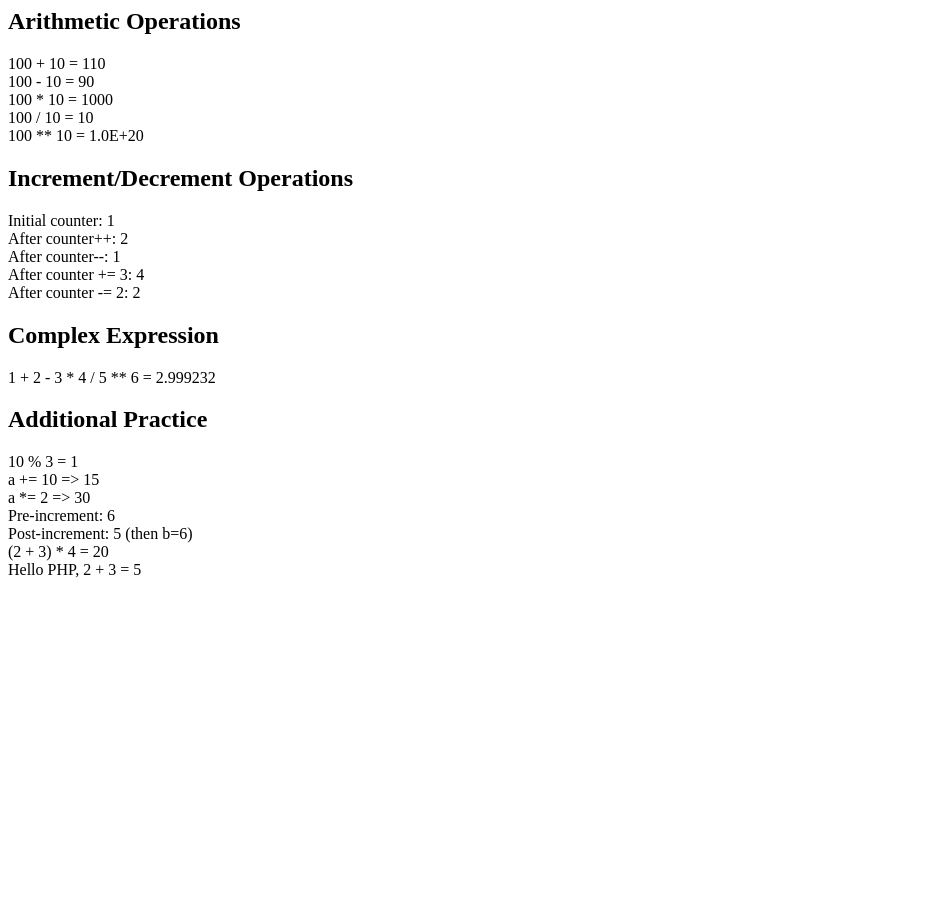
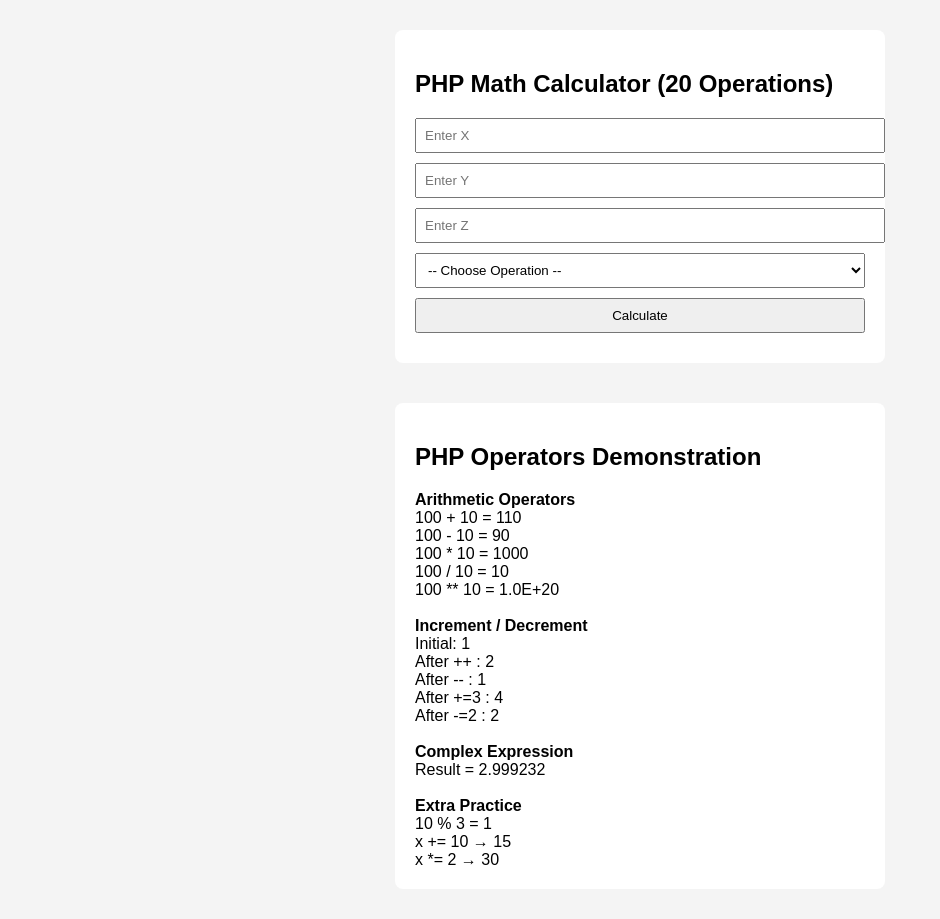
Before and after one commit to Kenenisaboru/starting-new-programming-, a PHP site: page /day2/Arthm.php in a window 1280 px wide. Shown: the whole page, without its empty margins (0-940 px from the left). Before the commit the page ends 578 px from the top, so only its background shows below. Run offline with PHP 8.4, Linux system fonts and the light colour scheme.

Commit message:
Update Arthm.php calculator and operators demo

```diff
--- a/day2/Arthm.php
+++ b/day2/Arthm.php
@@ -1,73 +1,159 @@
 <?php
-// ==========================================
-// PHP Operators: Arithmetic, Assignment, Increment/Decrement
-// ==========================================
+// ===============================
+// CALCULATOR LOGIC
+// ===============================
+$result = "";
 
-// Variables
-$x = 100;
-$y = 10;
+if ($_SERVER["REQUEST_METHOD"] == "POST") {
+    $x = $_POST["x"];
+    $y = $_POST["y"];
+    $z = $_POST["z"];
+    $op = $_POST["op"];
 
-// Arithmetic Operators
-echo "<h2>Arithmetic Operations</h2>";
-echo "$x + $y = " . ($x + $y) . "<br>";
-echo "$x - $y = " . ($x - $y) . "<br>";
-echo "$x * $y = " . ($x * $y) . "<br>";
-echo "$x / $y = " . ($x / $y) . "<br>";
-echo "$x ** $y = " . ($x ** $y) . "<br>"; // Exponentiation
+    switch ($op) {
+        case "min2": $result = min($x, $y); break;
+        case "max2": $result = max($x, $y); break;
+        case "sum": $result = $x + $y; break;
+        case "sub": $result = $x - $y; break;
+        case "mul": $result = $x * $y; break;
+        case "div": $result = ($y != 0) ? $x / $y : "Cannot divide by zero"; break;
+        case "mod": $result = $x % $y; break;
+        case "pow": $result = pow($x, $y); break;
+        case "sqrt": $result = sqrt($x); break;
+        case "abs": $result = abs($x); break;
+        case "round": $result = round($x); break;
+        case "floor": $result = floor($x); break;
+        case "ceil": $result = ceil($x); break;
+        case "avg2": $result = ($x + $y) / 2; break;
+        case "even": $result = ($x % 2 == 0) ? "Even" : "Odd"; break;
+        case "big2": $result = ($x > $y) ? $x : $y; break;
+        case "min3": $result = min($x, $y, $z); break;
+        case "max3": $result = max($x, $y, $z); break;
+        case "rand": $result = rand($x, $y); break;
+        case "sum3": $result = $x + $y + $z; break;
+    }
+}
+?>
 
-// ==========================================
-// Increment / Decrement Operators
-// ==========================================
-$counter = 1;
-echo "<h2>Increment/Decrement Operations</h2>";
-echo "Initial counter: $counter<br>";
+<!DOCTYPE html>
+<html lang="en">
+<head>
+    <meta charset="UTF-8">
+    <title>PHP Math Practice – Pro Version</title>
+    <style>
+        body {
+            font-family: Arial;
+            background: #f4f4f4;
+        }
+        .box {
+            width: 450px;
+            margin: 30px auto;
+            background: white;
+            padding: 20px;
+            border-radius: 8px;
+        }
+        input, select, button {
+            width: 100%;
+            margin-bottom: 10px;
+            padding: 8px;
+        }
+        .result {
+            margin-top: 15px;
+            font-weight: bold;
+            color: green;
+        }
+        .section {
+            margin-top: 40px;
+        }
+    </style>
+</head>
+<body>
 
-$counter++; // Post-increment
-echo "After counter++: $counter<br>";
+<!-- ===============================
+     CALCULATOR SECTION
+================================ -->
+<div class="box">
+    <h2>PHP Math Calculator (20 Operations)</h2>
 
-$counter--; // Post-decrement
-echo "After counter--: $counter<br>";
+    <form method="post">
+        <input type="number" step="any" name="x" placeholder="Enter X" required>
+        <input type="number" step="any" name="y" placeholder="Enter Y">
+        <input type="number" step="any" name="z" placeholder="Enter Z">
 
-$counter += 3; // Add 3
-echo "After counter += 3: $counter<br>";
+        <select name="op" required>
+            <option value="">-- Choose Operation --</option>
+            <option value="min2">Min (x, y)</option>
+            <option value="max2">Max (x, y)</option>
+            <option value="sum">Sum</option>
+            <option value="sub">Subtract</option>
+            <option value="mul">Multiply</option>
+            <option value="div">Divide</option>
+            <option value="mod">Modulus</option>
+            <option value="pow">Power</option>
+            <option value="sqrt">Square Root</option>
+            <option value="abs">Absolute</option>
+            <option value="round">Round</option>
+            <option value="floor">Floor</option>
+            <option value="ceil">Ceil</option>
+            <option value="avg2">Average</option>
+            <option value="even">Even / Odd</option>
+            <option value="big2">Bigger</option>
+            <option value="min3">Min (3 values)</option>
+            <option value="max3">Max (3 values)</option>
+            <option value="rand">Random</option>
+            <option value="sum3">Sum (3 values)</option>
+        </select>
 
-$counter -= 2; // Subtract 2
-echo "After counter -= 2: $counter<br>";
+        <button type="submit">Calculate</button>
+    </form>
 
-// ==========================================
-// Complex Arithmetic Expression
-// ==========================================
-$total = 1 + 2 - 3 * 4 / 5 ** 6; // Order of operations applied
-echo "<h2>Complex Expression</h2>";
-echo "1 + 2 - 3 * 4 / 5 ** 6 = $total<br>";
+    <?php if ($result !== ""): ?>
+        <div class="result">Result: <?= $result ?></div>
+    <?php endif; ?>
+</div>
 
-// ==========================================
-// Extra Pro Exercises
-// ==========================================
+<!-- ===============================
+     PHP OPERATORS DEMO
+================================ -->
+<div class="box section">
+    <h2>PHP Operators Demonstration</h2>
 
-echo "<h2>Additional Practice</h2>";
+    <?php
+    $a = 100;
+    $b = 10;
 
-// 1. Modulus operator
-echo "10 % 3 = " . (10 % 3) . "<br>";
+    echo "<strong>Arithmetic Operators</strong><br>";
+    echo "$a + $b = " . ($a + $b) . "<br>";
+    echo "$a - $b = " . ($a - $b) . "<br>";
+    echo "$a * $b = " . ($a * $b) . "<br>";
+    echo "$a / $b = " . ($a / $b) . "<br>";
+    echo "$a ** $b = " . ($a ** $b) . "<br><br>";
 
-// 2. Combined arithmetic and assignment
-$a = 5;
-$a += 10; // $a = $a + 10
-echo "a += 10 => $a<br>";
-$a *= 2;  // $a = $a * 2
-echo "a *= 2 => $a<br>";
+    echo "<strong>Increment / Decrement</strong><br>";
+    $counter = 1;
+    echo "Initial: $counter<br>";
+    $counter++;
+    echo "After ++ : $counter<br>";
+    $counter--;
+    echo "After -- : $counter<br>";
+    $counter += 3;
+    echo "After +=3 : $counter<br>";
+    $counter -= 2;
+    echo "After -=2 : $counter<br><br>";
 
-// 3. Pre-increment vs Post-increment
-$b = 5;
-echo "Pre-increment: " . (++$b) . "<br>"; // increment first
-$b = 5;
-echo "Post-increment: " . ($b++) . " (then b=$b)<br>"; // increment after
+    echo "<strong>Complex Expression</strong><br>";
+    $total = 1 + 2 - 3 * 4 / 5 ** 6;
+    echo "Result = $total<br><br>";
 
-// 4. Using parentheses to control precedence
-$expr = (2 + 3) * 4;
-echo "(2 + 3) * 4 = $expr<br>";
+    echo "<strong>Extra Practice</strong><br>";
+    echo "10 % 3 = " . (10 % 3) . "<br>";
+    $x = 5;
+    $x += 10;
+    echo "x += 10 → $x<br>";
+    $x *= 2;
+    echo "x *= 2 → $x<br>";
+    ?>
+</div>
 
-// 5. Mixing arithmetic and strings
-$name = "PHP";
-echo "Hello $name, 2 + 3 = " . (2 + 3) . "<br>";
-?>
+</body>
+</html>
```
